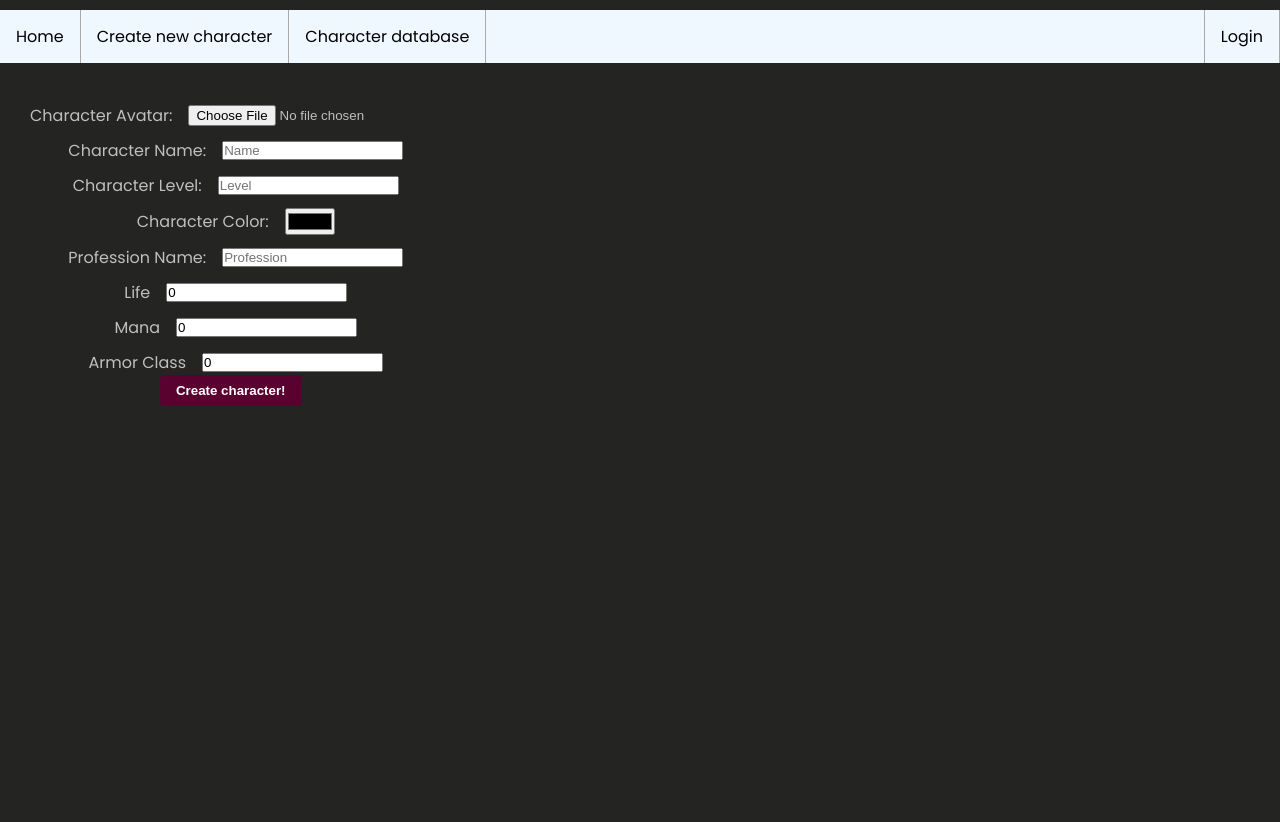
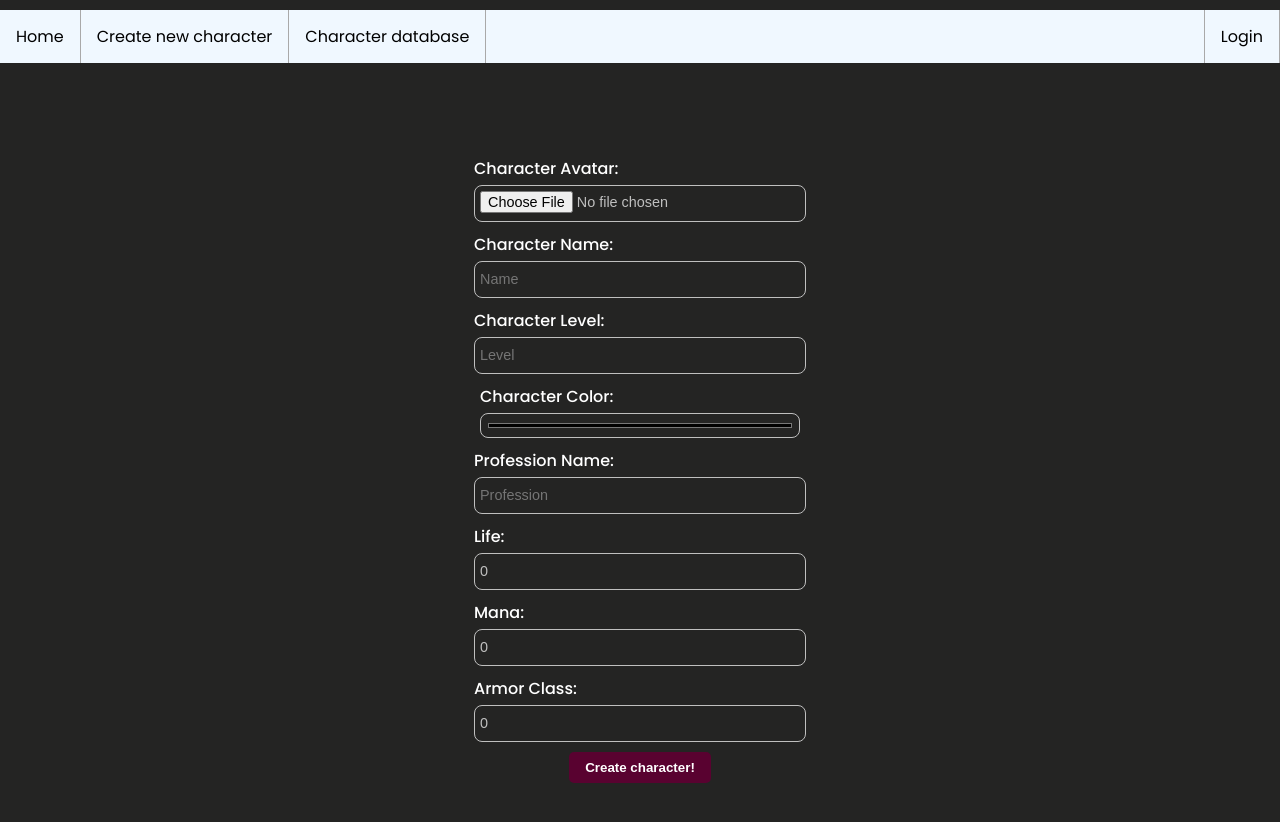
Before and after one commit to FilipeMSouza/rpg-handouts, a Next.js app: page /new-char in a window 1280 px wide. Shown: the top 822 px of the page. Before the commit the page ends 800 px from the top, so only its background shows below. Built offline with nearby package versions, Linux system fonts and the light colour scheme; no server answers.

Commit message:
Refactoring this abomination

```diff
--- a/src/app/login/style.ts
+++ b/src/app/login/style.ts
@@ -25,7 +25,7 @@ export const Input = styled.input`
   border: 1px solid var(--text-color);
 
   color: var(--text-color);
-  width: 25vh;
+  width: 40vh;
   height: 25px;
   font-size: 0.9rem;
   font-weight: 500;
--- a/src/app/new-char/page.tsx
+++ b/src/app/new-char/page.tsx
@@ -1,10 +1,10 @@
 'use client';
 
-import { Form, Wrapper } from '@/app/style';
 import { Button } from '@/app/player/[characterId]/[state]/style';
 import React, { useState } from 'react';
 import useRealtimeState from '@/app/hooks/useRealtimeState';
 import type { pjData } from '@/@types/pjData';
+import { Form, Input, Label, Wrapper } from '@/app/login/style';
 
 const characterCreation = () => {
   const [players, setPlayers] = useRealtimeState<pjData[]>();
@@ -43,21 +43,21 @@ const characterCreation = () => {
   };
 
   return (
-    <Wrapper>
+    <>
       <Form action={handleCharacterCreation}>
         <Wrapper>
-          <label>Character Avatar:</label>
-          <input
+          <Label>Character Avatar:</Label>
+          <Input
             required={true}
             name='characterAvatar'
-            accept='.jpg, .png'
+            accept='.jpg, .png .gif'
             placeholder='Character Avatar'
             type='file'
           />
         </Wrapper>
         <Wrapper>
-          <label>Character Name:</label>
-          <input
+          <Label>Character Name:</Label>
+          <Input
             required={true}
             name='characterName'
             placeholder='Name'
@@ -65,8 +65,8 @@ const characterCreation = () => {
           />
         </Wrapper>
         <Wrapper>
-          <label>Character Level:</label>
-          <input
+          <Label>Character Level:</Label>
+          <Input
             required={true}
             name='characterLevel'
             placeholder='Level'
@@ -74,8 +74,8 @@ const characterCreation = () => {
           />
         </Wrapper>
         <Wrapper>
-          <label>Character Color:</label>
-          <input
+          <Label>Character Color:</Label>
+          <Input
             required={true}
             name='characterColor'
             placeholder='Color'
@@ -83,8 +83,8 @@ const characterCreation = () => {
           />
         </Wrapper>
         <Wrapper>
-          <label>Profession Name:</label>
-          <input
+          <Label>Profession Name:</Label>
+          <Input
             required={true}
             name='characterProfession'
             placeholder='Profession'
@@ -92,8 +92,8 @@ const characterCreation = () => {
           />
         </Wrapper>
         <Wrapper>
-          <label>Life</label>
-          <input
+          <Label>Life:</Label>
+          <Input
             defaultValue={0}
             name='characterLife'
             placeholder='Life'
@@ -101,8 +101,8 @@ const characterCreation = () => {
           />
         </Wrapper>
         <Wrapper>
-          <label>Mana</label>
-          <input
+          <Label>Mana:</Label>
+          <Input
             defaultValue={0}
             name='characterMana'
             placeholder='Mana'
@@ -110,8 +110,8 @@ const characterCreation = () => {
           />
         </Wrapper>
         <Wrapper>
-          <label>Armor Class</label>
-          <input
+          <Label>Armor Class: </Label>
+          <Input
             defaultValue={0}
             name='characterAc'
             placeholder='Armor Class'
@@ -122,7 +122,7 @@ const characterCreation = () => {
           Create character!
         </Button>
       </Form>
-    </Wrapper>
+    </>
   );
 };
 
```
